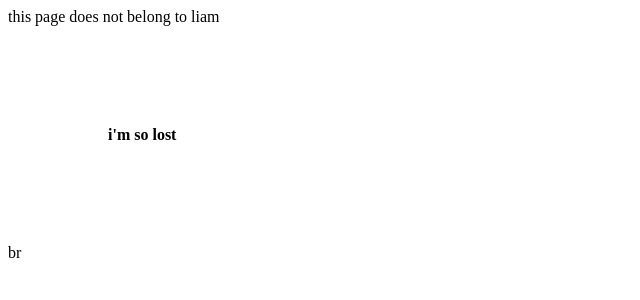
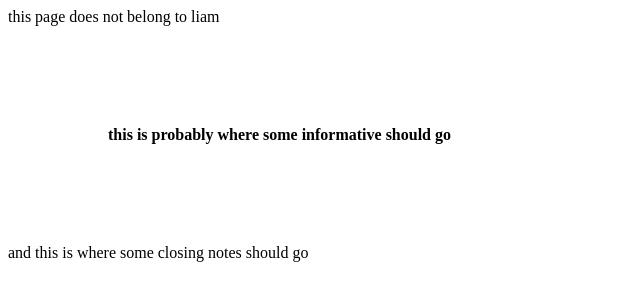
Before and after one commit to notwill1/liamjbergin.com, a plain HTML site: page index.html in a window 1280 px wide. Shown: the whole page, without its empty margins (0-640 px from the left). Drawn offline with Linux system fonts and the light colour scheme.

Commit message:
added lines

```diff
--- a/index.html
+++ b/index.html
@@ -2,7 +2,7 @@
 
 	<head>
 
-		<title>no title for you</title>
+		<title>liamjbergin.com</title>
 		<style>
 			.jerry {
 				margin: 100px;
@@ -13,9 +13,9 @@
 
 	<body>
 		<div class='jerry' >
-			<strong>i'm so lost</strong>
+			<strong>this is probably where some informative should go</strong>
 		</div>
-		br
+		and this is where some closing notes should go
 	</body>
 
 </html>
```
